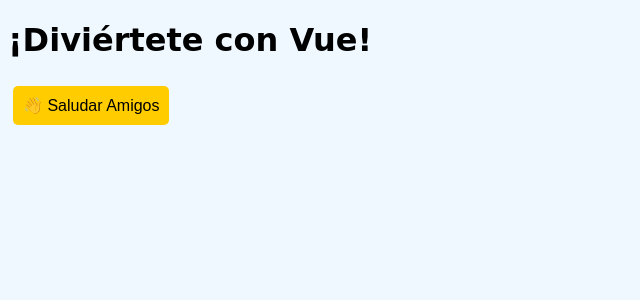
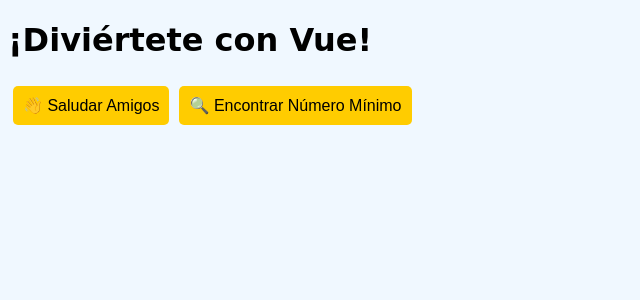
Before and after one commit to k4rlit0s13/c, a Vue app: page / in a window 1280 px wide. Shown: the top 300 px of the page, without its empty margins (0-640 px from the left). Built offline with nearby package versions, Linux system fonts and the light colour scheme.

Commit message:
feat: :sparkles: ejercicio 2

```diff
--- a/src/App.vue
+++ b/src/App.vue
@@ -3,6 +3,7 @@
     <h1>¡Diviértete con Vue!</h1>
     <div>
       <button @click="saludarAmigos">👋 Saludar Amigos</button>
+      <button @click="buscarNumeroMenor">🔍 Encontrar Número Mínimo</button>
     </div>
     <p v-if="resultado">{{ resultado }}</p>
   </div>
@@ -41,6 +42,14 @@
       this.resultado = amigos.map(amigo => `¡Hola ${amigo}! 🎉`).join(' ');
     },
 
-}
+    // Ejercicio 2: Encontrar el número mínimo
+    buscarNumeroMenor() {
+      let numeros = prompt("Ingrese números separados por espacios:").split(" ").map(Number);
+      let numeroMenor = Math.min(...numeros);
+      this.resultado = `El número más pequeño es: ${numeroMenor} 🌟`;
+    },
+
+
+  }
 };
 </script>
```
